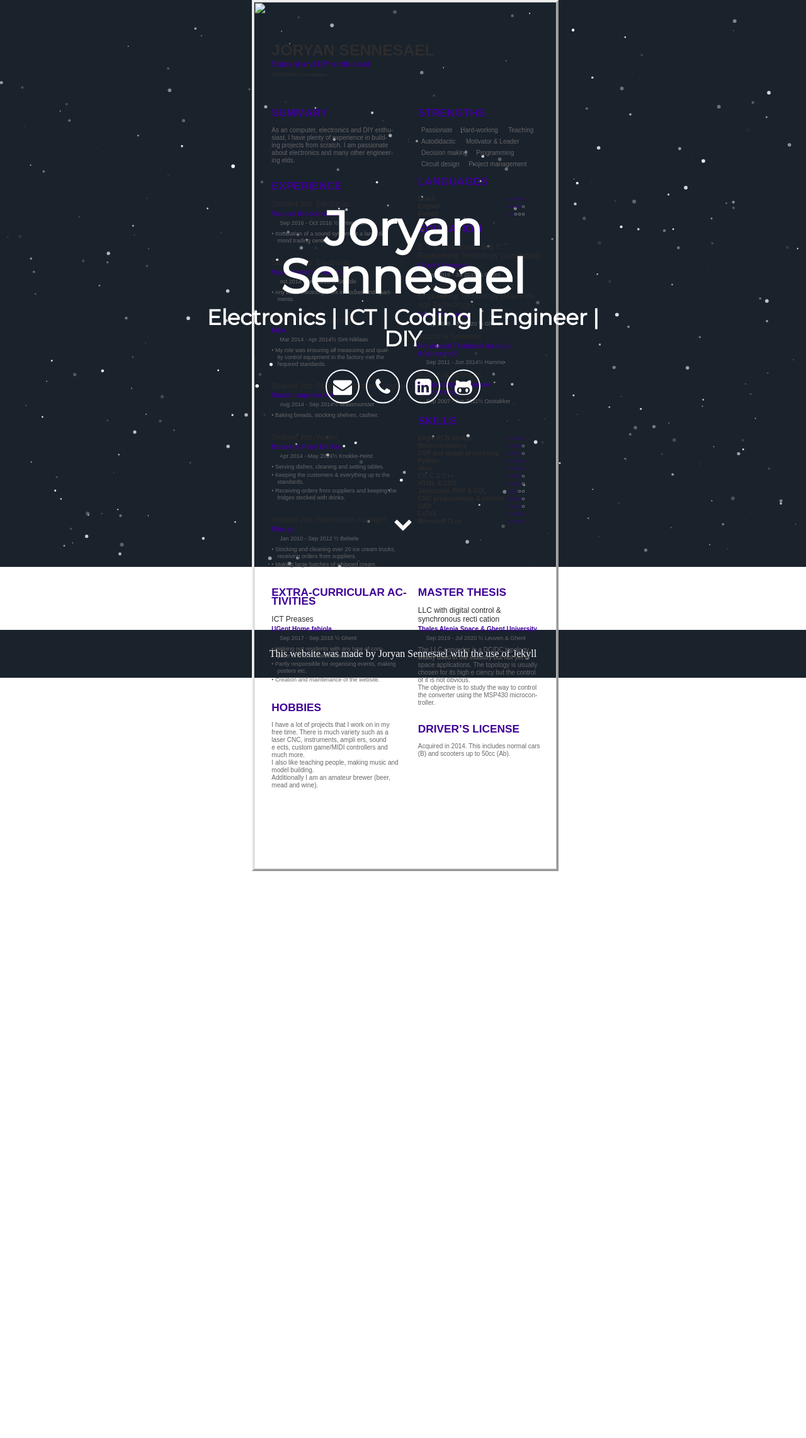
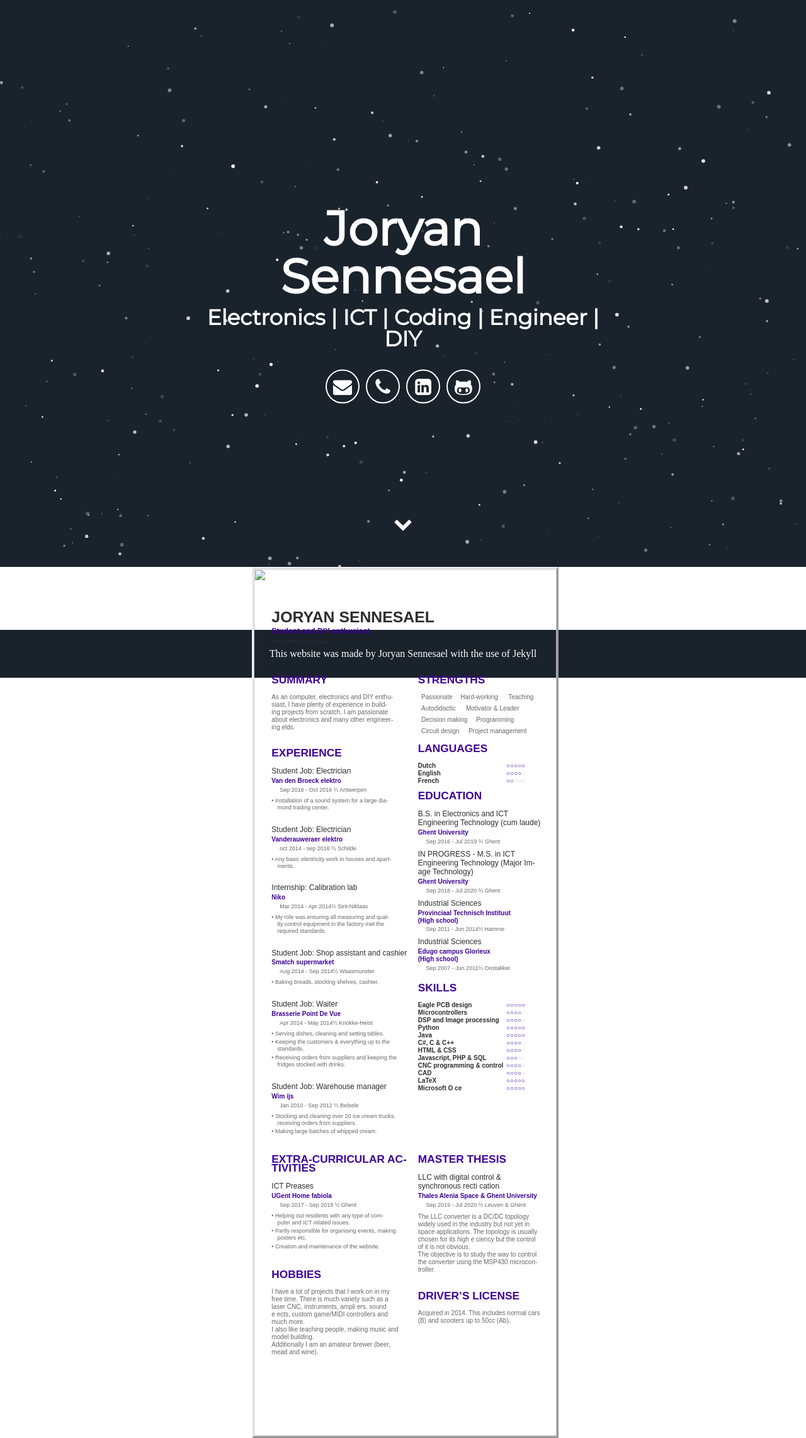
Before and after one commit to jsennesael/CV, a Jekyll site: the page built from index.html, in a window 1280 px wide. Shown: the whole page at 63% size. Built offline with Jekyll 4.4.1, drawn with Linux system fonts in a browser that asks for light colours; some web fonts are replaced; before the commit the page ends 1383 px from its top, so only the background shows below that.

Commit message:
Update joryan_cv.html

```diff
--- a/_includes/joryan_cv.html
+++ b/_includes/joryan_cv.html
@@ -29,7 +29,7 @@ div.cls_011{font-family:Arial,serif;font-size:9.0px;color:rgb(102,102,102);font-
 <script type="text/javascript" src="85533256-5a7b-11ea-8b25-0cc47a792c0a_id_85533256-5a7b-11ea-8b25-0cc47a792c0a_files/wz_jsgraphics.js"></script>
 </head>
 <body>
-<div style="position:absolute;left:50%;margin-left:-240px;top:0px;width:481px;height:1377px;border-style:outset;overflow:hidden">
+<div style="position:absolute;left:50%;margin-left:-240px;width:481px;height:1377px;border-style:outset;overflow:hidden">
 <div style="position:absolute;left:0px;top:0px">
 <img src="background1.jpg" width=481 height=1377></div>
 <div style="position:absolute;left:28.35px;top:57.64px" class="cls_002"><span class="cls_002">JORYAN SENNESAEL</span></div>
```
